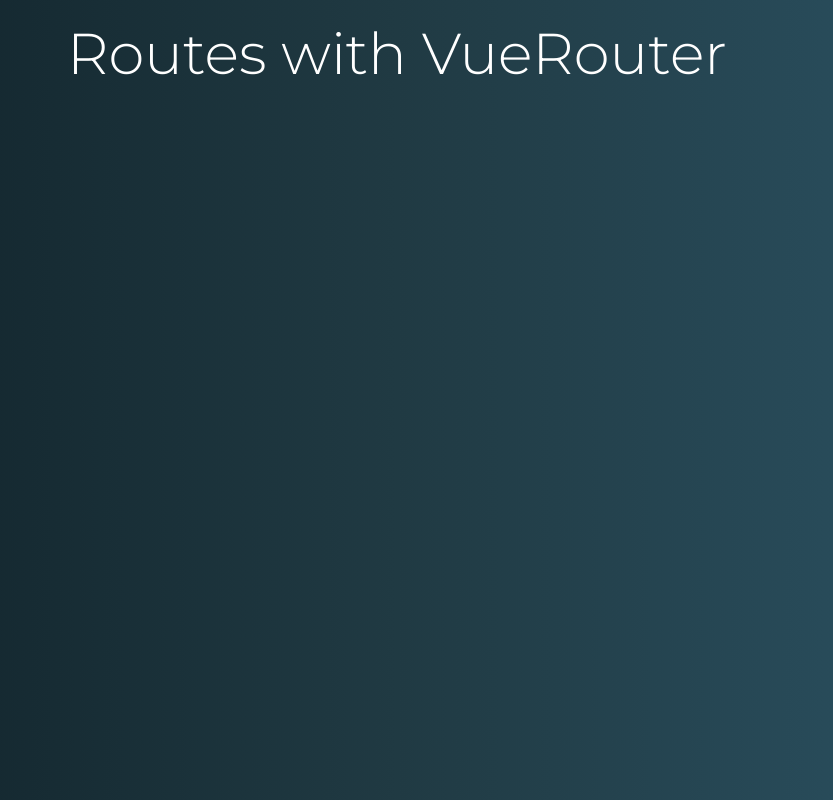
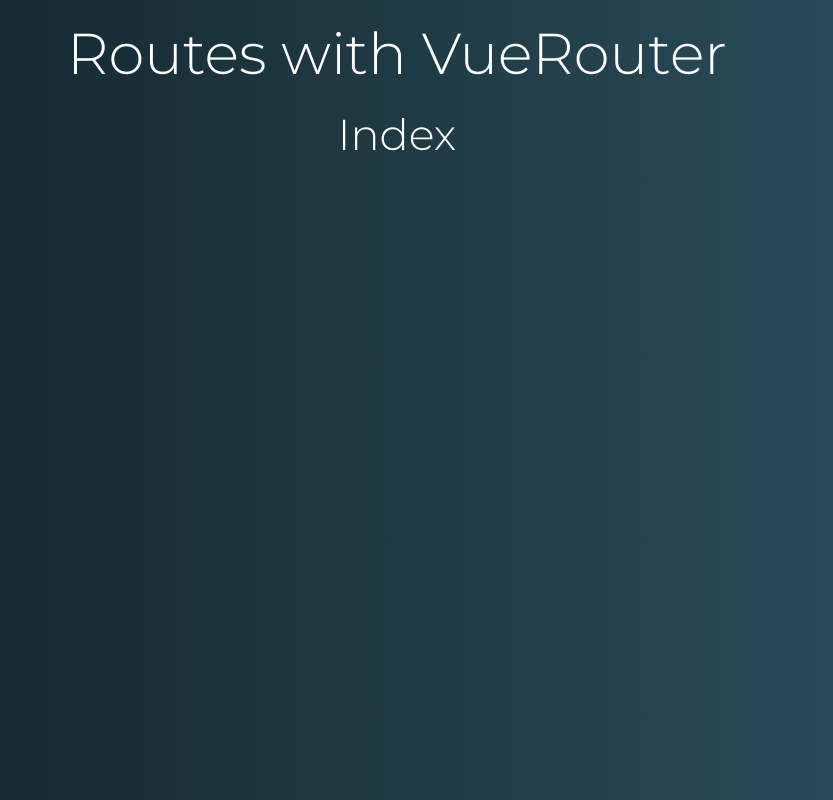
Before and after one commit to pedrosales/VueJS, a Vue app in the folder vue-router/routes-exercises/: page / in a window 1280 px wide. Shown: the whole page, without its empty margins (243-1076 px from the left). Built offline with nearby package versions, Linux system fonts and the light colour scheme.

Commit message:
router config

```diff
--- a/vue-router/routes-exercises/src/App.vue
+++ b/vue-router/routes-exercises/src/App.vue
@@ -1,6 +1,7 @@
 <template>
   <div id="app">
     <h1>Routes with VueRouter</h1>
+    <router-view />
   </div>
 </template>
 
--- /dev/null
+++ b/vue-router/routes-exercises/src/components/IndexComponent.vue
@@ -0,0 +1,12 @@
+<template>
+  <div class="index">
+    <h2>Index</h2>
+  </div>
+</template>
+
+<script>
+export default {};
+</script>
+
+<style>
+</style>
--- /dev/null
+++ b/vue-router/routes-exercises/src/components/user/User.vue
@@ -0,0 +1,12 @@
+<template>
+  <div class="user">
+    <h2>Users</h2>
+  </div>
+</template>
+
+<script>
+export default {};
+</script>
+
+<style>
+</style>
--- a/vue-router/routes-exercises/src/main.js
+++ b/vue-router/routes-exercises/src/main.js
@@ -1,9 +1,11 @@
 import "./styles.css"
 import Vue from 'vue'
 import App from './App.vue'
+import router from "./router"
 
 Vue.config.productionTip = false
 
 new Vue({
+  router,
   render: h => h(App),
 }).$mount('#app')
--- /dev/null
+++ b/vue-router/routes-exercises/src/router.js
@@ -0,0 +1,17 @@
+import Vue from "vue";
+import Router from "vue-router";
+
+import Index from "./components/IndexComponent";
+import User from "./components/user/User";
+
+Vue.use(Router);
+
+export default new Router({
+    routes: [{
+        path: "/",
+        component: Index
+    }, {
+        path: "/user",
+        component: User
+    }]
+});
```
